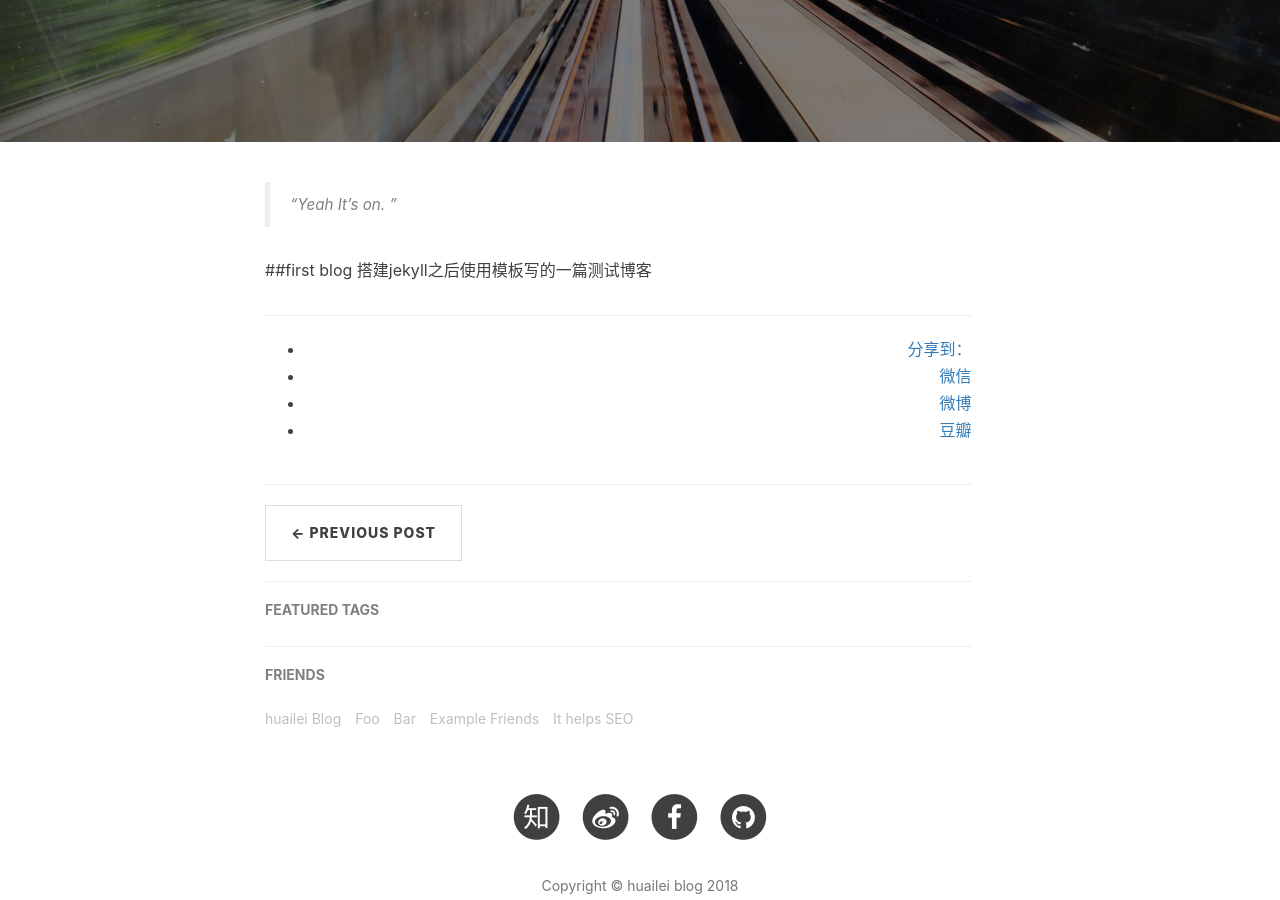
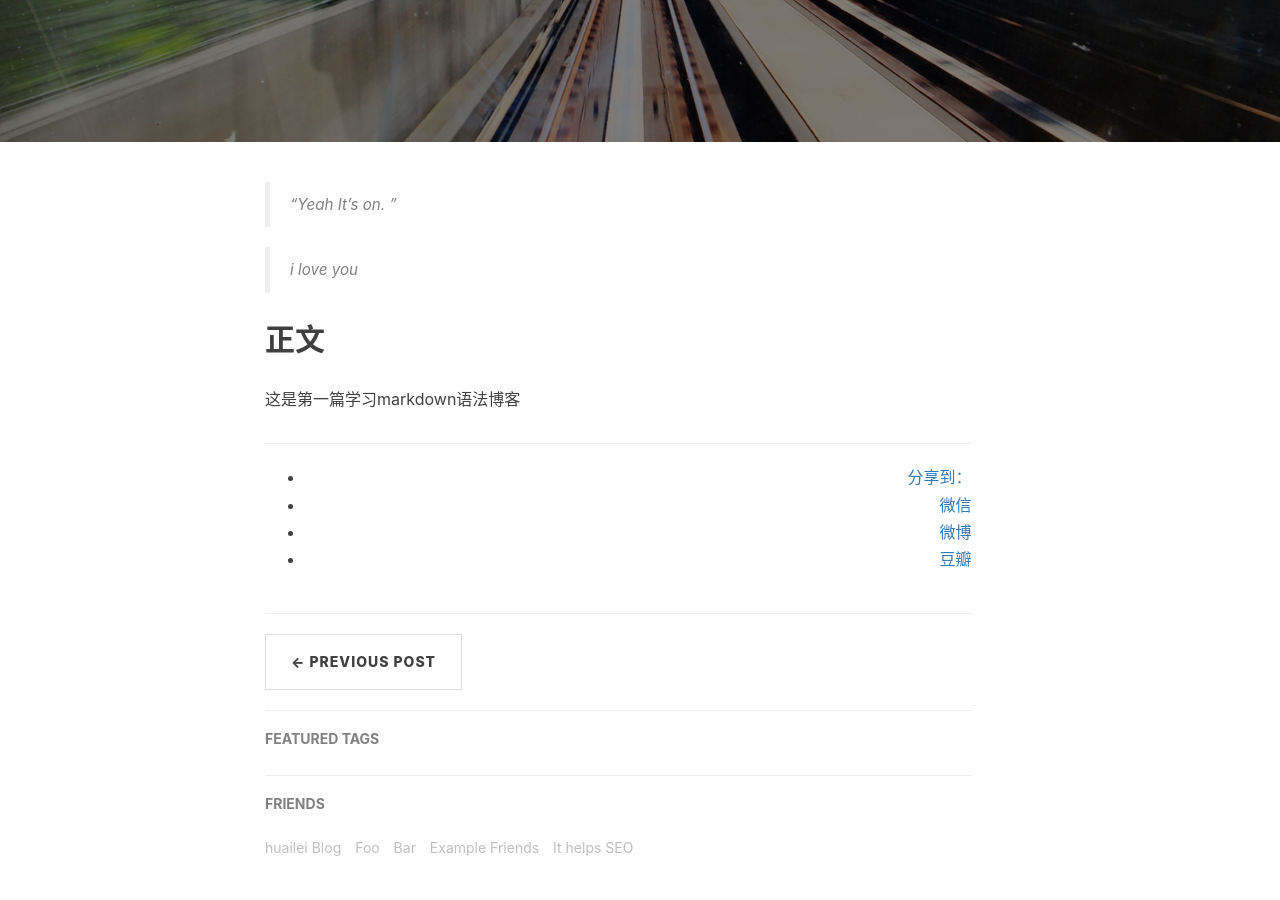
Before and after one commit to huaileicoder/huaileicoder.github-io, a Jekyll site: the page built from _posts/2018-08-11-myfirstBlog-2018.markdown, in a window 1280 px wide and 900 px high, scrolled down 347 px. Built offline with Jekyll 4.4.1, drawn with Linux system fonts in a browser that asks for light colours; nearby versions of some CDN libraries; comment, search, counter and statistics services are not loaded; grey boxes are pictures that could not be loaded.

Commit message:
Update 2018-08-11-myfirstBlog-2018.markdown

```diff
--- a/_posts/2018-08-11-myfirstBlog-2018.markdown
+++ b/_posts/2018-08-11-myfirstBlog-2018.markdown
@@ -11,6 +11,7 @@ tags:
 
 > “Yeah It's on. ”
 
+> i love you
 
-##first blog
-搭建jekyll之后使用模板写的一篇测试博客
+## 正文
+这是第一篇学习markdown语法博客
```
